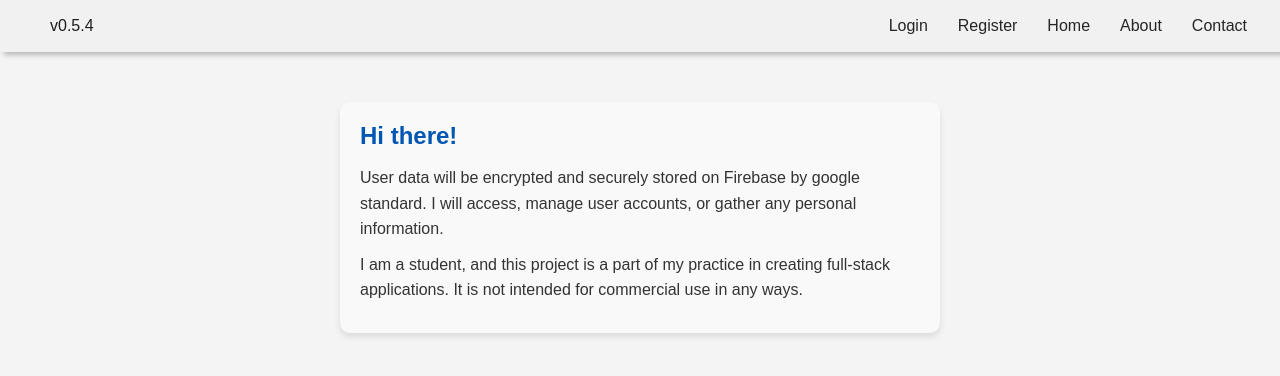
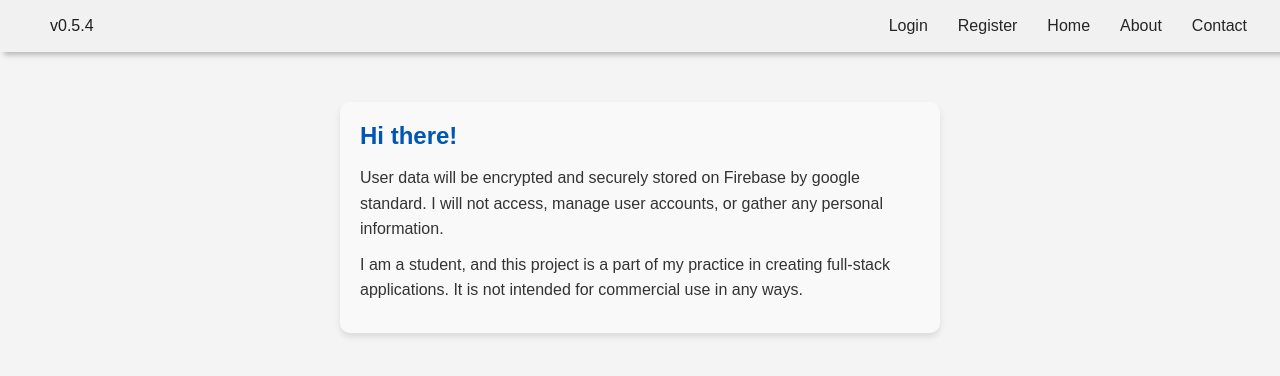
Before and after one commit to hieudku/NLPAnalysisWebApp-RESTful--REACT--GCP, a React (Create React App) app: page /about in a window 1280 px wide. Shown: the top 376 px of the page. Built offline with nearby package versions, Linux system fonts and the light colour scheme; no server answers.

Commit message:
Fixed typo

```diff
--- a/src/components/Misc/About.tsx
+++ b/src/components/Misc/About.tsx
@@ -6,7 +6,7 @@ const AboutThisApp: React.FC = () => {
         <div className="misc-text">
             <h3>Hi there!</h3>
             <ul>
-                <li>User data will be encrypted and securely stored on Firebase by google standard. I will access, manage user accounts, or gather any personal information.</li>
+                <li>User data will be encrypted and securely stored on Firebase by google standard. I will not access, manage user accounts, or gather any personal information.</li>
                 <li>I am a student, and this project is a part of my practice in creating full-stack applications. It is not intended for commercial use in any ways.</li>
             </ul>
         </div>
```
